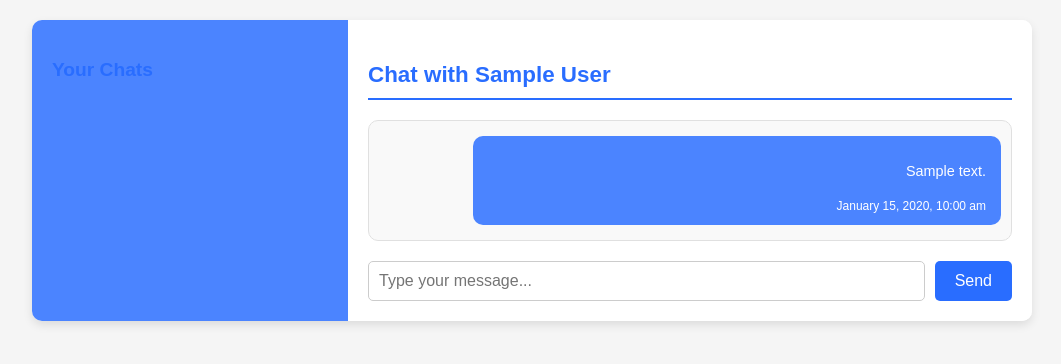
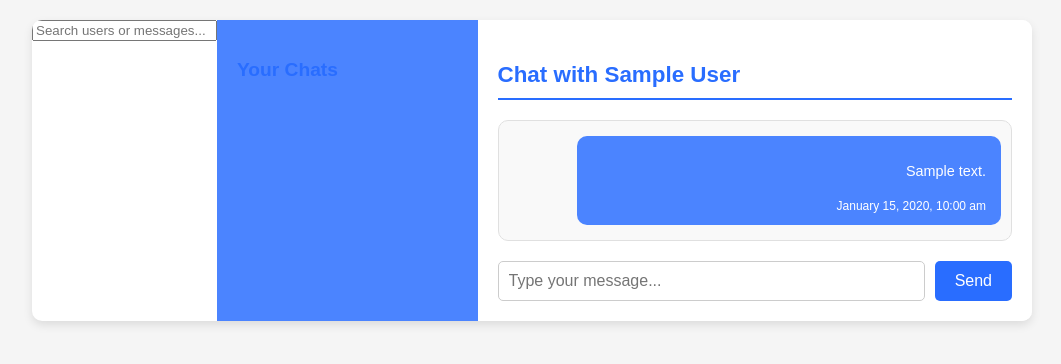
Before and after one commit to shiena-027/Lost-and-Found-Web, a PHP site: page /chat.php?user_id=1 in a window 1280 px wide. Shown: the top 364 px of the page, without its empty margins (108-1169 px from the left). Run offline with PHP 8.4, Linux system fonts and the light colour scheme; the visitor is signed in with stand-in values (Sample User, id 1); tables that the repository leaves empty or names only in its code hold one stand-in row (values such as "Sample post").

Commit message:
Update chat.php

```diff
--- a/need css/chat.php
+++ b/need css/chat.php
@@ -1,4 +1,5 @@
 <?php
+
 session_start();
 include('includes/db.php');
 
@@ -57,6 +58,7 @@ if (isset($_GET['user_id'])) {
         }
     }
 }
+
 ?>
 
 <!DOCTYPE html>
@@ -66,14 +68,46 @@ if (isset($_GET['user_id'])) {
     <meta name="viewport" content="width=device-width, initial-scale=1.0">
     <title>Chat</title>
     <link rel="stylesheet" href="chat-style.css">
+    <script>
+        function searchChat() {
+            const searchQuery = document.getElementById("search-input").value.toLowerCase();
+            const userLinks = document.querySelectorAll(".user-list a");
+            const messages = document.querySelectorAll(".message");
+
+            // Filter users
+            userLinks.forEach(link => {
+                if (link.textContent.toLowerCase().includes(searchQuery)) {
+                    link.style.display = "block";
+                } else {
+                    link.style.display = "none";
+                }
+            });
+
+            // Filter messages (only if in chat mode)
+            messages.forEach(message => {
+                if (message.textContent.toLowerCase().includes(searchQuery)) {
+                    message.style.display = "block";
+                } else {
+                    message.style.display = "none";
+                }
+            });
+        }
+    </script>
 </head>
 <body>
     <div class="chat-container">
+        <!-- Search Bar -->
+        <div class="search-bar">
+            <input type="text" id="search-input" placeholder="Search users or messages..." onkeyup="searchChat()">
+        </div>
+
         <!-- User List -->
         <div class="user-list">
             <h3>Your Chats</h3>
             <?php while ($user = mysqli_fetch_assoc($user_result)) { ?>
-                <a href="chat.php?user_id=<?php echo $user['id']; ?>"><?php echo htmlspecialchars($user['name']); ?></a>
+                <a href="chat.php?user_id=<?php echo $user['id']; ?>" class="user-link">
+                    <?php echo htmlspecialchars($user['name']); ?>
+                </a>
             <?php } ?>
         </div>
 
```
